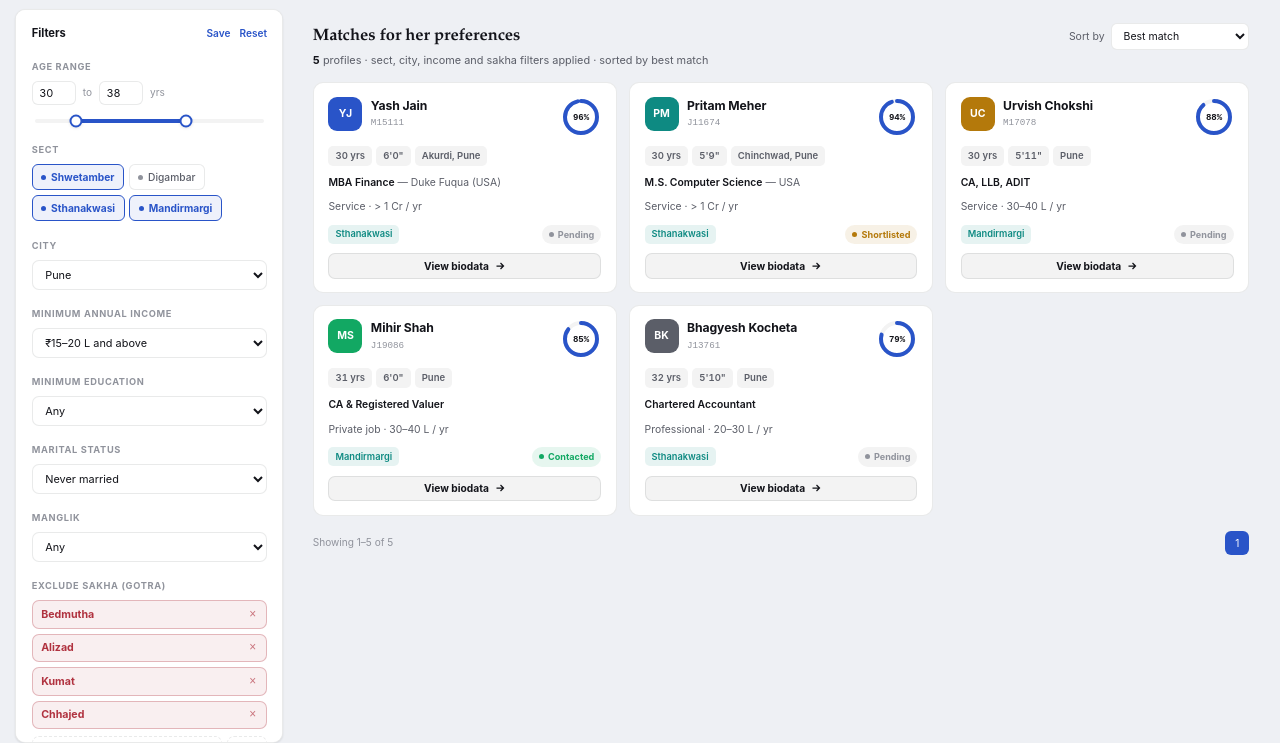
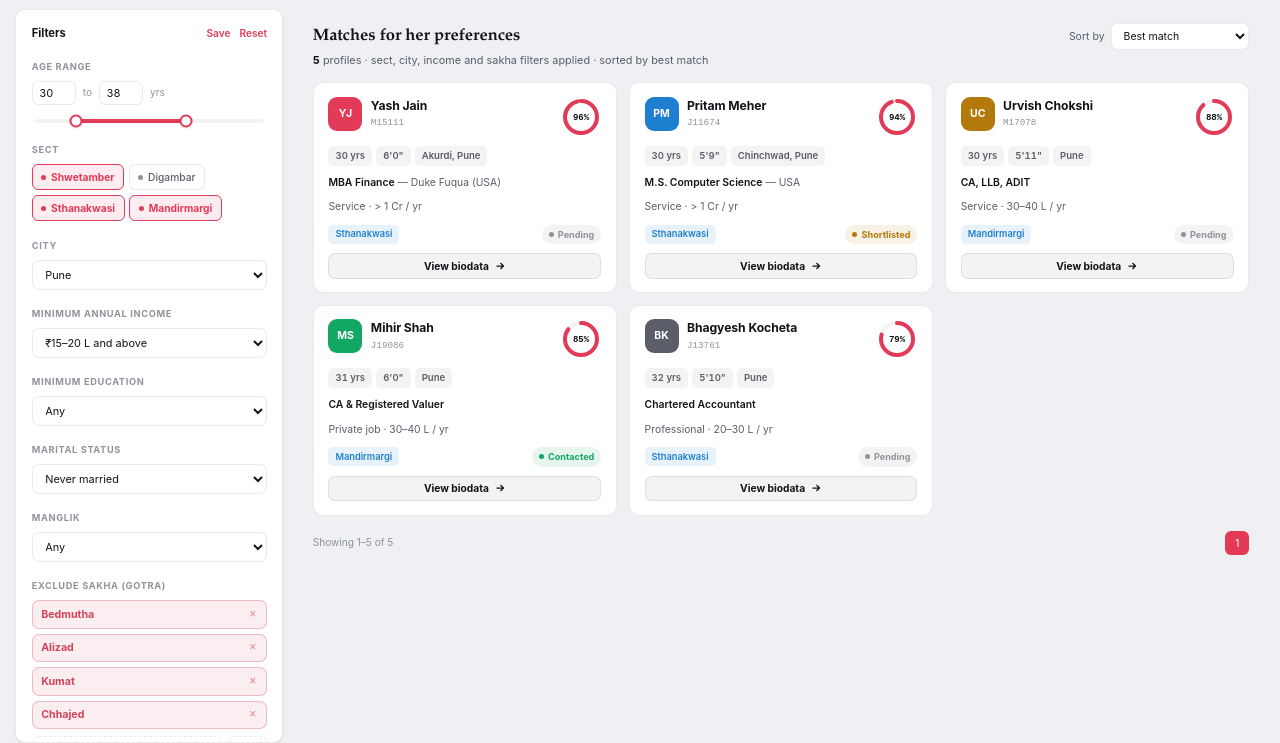
Before and after one commit to Prashantsurana/JK, a plain HTML site: page index.html in a window 1280 px wide. Shown: the part 57-800 px from the top of the page. Drawn offline with Linux system fonts and the light colour scheme.

Commit message:
Revert accent/info palette back to the original coral/blue tokens

```diff
--- a/style.css
+++ b/style.css
@@ -1,7 +1,7 @@
 :root {
   --bg: #EEF0F4;
-  --glow-a: rgba(41, 84, 200, 0.14);
-  --glow-b: rgba(14, 138, 130, 0.10);
+  --glow-a: rgba(255, 77, 109, 0.16);
+  --glow-b: rgba(58, 160, 255, 0.12);
   --surface: rgba(255, 255, 255, 0.62);
   --surface-solid: #FFFFFF;
   --track: rgba(20, 22, 30, 0.05);
@@ -9,77 +9,77 @@
   --ink: #13141A;
   --ink-soft: #5B5E68;
   --ink-faint: #90939C;
-  --accent: #2954C8;
-  --accent-strong: #1F3F99;
+  --accent: #E23A57;
+  --accent-strong: #C22A44;
   --accent-ink: #FFFFFF;
-  --accent-glow: rgba(41, 84, 200, 0.28);
-  --accent-wash: rgba(41, 84, 200, 0.08);
+  --accent-glow: rgba(226, 58, 87, 0.35);
+  --accent-wash: rgba(226, 58, 87, 0.09);
   --success: #12A863;
   --success-wash: rgba(18, 168, 99, 0.1);
   --warning: #B4790B;
   --warning-wash: rgba(180, 121, 11, 0.1);
-  --info: #0E8A82;
-  --info-wash: rgba(14, 138, 130, 0.1);
-  --exclude: #B0323F;
-  --exclude-wash: rgba(176, 50, 63, 0.08);
+  --info: #1E7FD1;
+  --info-wash: rgba(30, 127, 209, 0.1);
+  --exclude: #D1445A;
+  --exclude-wash: rgba(209, 68, 90, 0.09);
   --shadow: rgba(20, 22, 30, 0.10);
   --shadow-strong: rgba(20, 22, 30, 0.22);
 }
 
 @media (prefers-color-scheme: dark) {
   :root:not([data-theme="light"]) {
-    --bg: #0B0E14;
-    --glow-a: rgba(109, 147, 255, 0.14);
-    --glow-b: rgba(63, 189, 178, 0.10);
+    --bg: #0C0D11;
+    --glow-a: rgba(255, 90, 120, 0.16);
+    --glow-b: rgba(60, 150, 255, 0.10);
     --surface: rgba(255, 255, 255, 0.055);
-    --surface-solid: #151923;
+    --surface-solid: #16171D;
     --track: rgba(255, 255, 255, 0.06);
     --border: rgba(255, 255, 255, 0.10);
-    --ink: #EEF0F4;
-    --ink-soft: #A6ACBA;
-    --ink-faint: #666E80;
-    --accent: #6D93FF;
-    --accent-strong: #8FB0FF;
-    --accent-ink: #0A1020;
-    --accent-glow: rgba(109, 147, 255, 0.4);
-    --accent-wash: rgba(109, 147, 255, 0.16);
+    --ink: #F2F1ED;
+    --ink-soft: #ABAEB6;
+    --ink-faint: #6C6F78;
+    --accent: #FF6B84;
+    --accent-strong: #FF869C;
+    --accent-ink: #17090C;
+    --accent-glow: rgba(255, 107, 132, 0.45);
+    --accent-wash: rgba(255, 107, 132, 0.14);
     --success: #3FE08A;
     --success-wash: rgba(63, 224, 138, 0.12);
     --warning: #FFC24B;
     --warning-wash: rgba(255, 194, 75, 0.12);
-    --info: #3FBDB2;
-    --info-wash: rgba(63, 189, 178, 0.14);
-    --exclude: #E1727D;
-    --exclude-wash: rgba(225, 114, 125, 0.13);
+    --info: #5CB6FF;
+    --info-wash: rgba(92, 182, 255, 0.12);
+    --exclude: #FF6E80;
+    --exclude-wash: rgba(255, 110, 128, 0.13);
     --shadow: rgba(0, 0, 0, 0.4);
     --shadow-strong: rgba(0, 0, 0, 0.6);
   }
 }
 
 :root[data-theme="dark"] {
-  --bg: #0B0E14;
-  --glow-a: rgba(109, 147, 255, 0.14);
-  --glow-b: rgba(63, 189, 178, 0.10);
+  --bg: #0C0D11;
+  --glow-a: rgba(255, 90, 120, 0.16);
+  --glow-b: rgba(60, 150, 255, 0.10);
   --surface: rgba(255, 255, 255, 0.055);
-  --surface-solid: #151923;
+  --surface-solid: #16171D;
   --track: rgba(255, 255, 255, 0.06);
   --border: rgba(255, 255, 255, 0.10);
-  --ink: #EEF0F4;
-  --ink-soft: #A6ACBA;
-  --ink-faint: #666E80;
-  --accent: #6D93FF;
-  --accent-strong: #8FB0FF;
-  --accent-ink: #0A1020;
-  --accent-glow: rgba(109, 147, 255, 0.4);
-  --accent-wash: rgba(109, 147, 255, 0.16);
+  --ink: #F2F1ED;
+  --ink-soft: #ABAEB6;
+  --ink-faint: #6C6F78;
+  --accent: #FF6B84;
+  --accent-strong: #FF869C;
+  --accent-ink: #17090C;
+  --accent-glow: rgba(255, 107, 132, 0.45);
+  --accent-wash: rgba(255, 107, 132, 0.14);
   --success: #3FE08A;
   --success-wash: rgba(63, 224, 138, 0.12);
   --warning: #FFC24B;
   --warning-wash: rgba(255, 194, 75, 0.12);
-  --info: #3FBDB2;
-  --info-wash: rgba(63, 189, 178, 0.14);
-  --exclude: #E1727D;
-  --exclude-wash: rgba(225, 114, 125, 0.13);
+  --info: #5CB6FF;
+  --info-wash: rgba(92, 182, 255, 0.12);
+  --exclude: #FF6E80;
+  --exclude-wash: rgba(255, 110, 128, 0.13);
   --shadow: rgba(0, 0, 0, 0.4);
   --shadow-strong: rgba(0, 0, 0, 0.6);
 }
```
